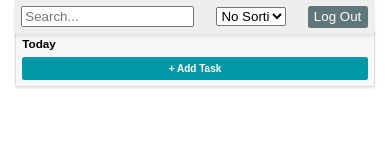
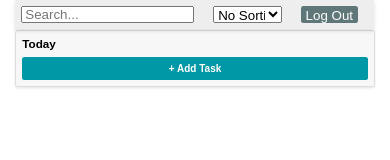
Before and after one commit to elvis-visi/todoApp, a React (Vite) app in the folder frontend/: page / in a window 390 px wide. Shown: the top 160 px of the page. Built offline with nearby package versions, Linux system fonts and the light colour scheme; sample sign-in values are in the browser's storage.

Commit message:
Styling task-item

```diff
--- a/frontend/src/components/TaskDetails.jsx
+++ b/frontend/src/components/TaskDetails.jsx
@@ -4,7 +4,6 @@ import TaskActions from './TaskActions';
 const TaskDetails = ({ task,toggleEditMode, deleteTask, handleCloseModal }) => {
   return (
     <div className="task-details">
-      <h2>Task Details</h2>
       <div className="task-detail-item">
         <label>Title:</label>
         <span>{task.title}</span>
--- a/frontend/src/styles.css
+++ b/frontend/src/styles.css
@@ -89,6 +89,10 @@ body, h1, h2, h3, p {
     box-shadow: 0 2px 4px rgba(0,0,0,0.12);
 }
 
+.search-input, .sort-select, .logout-button{
+  height: 2rem;
+}
+
 .search-input {
   flex-grow: 2;  /* Allows input to grow but limited */
   margin-right: 0.625rem; /* Spacing between elements */
@@ -102,12 +106,13 @@ body, h1, h2, h3, p {
 }
 
 .logout-button {
-  padding: 0.3125rem 0.625rem;
+  padding: 0.2rem 0.45rem;
   background-color: #607779;
   color: white;
   border: none;
   border-radius: 0.25rem;
   cursor: pointer;
+  margin-right: 1rem;
 }
 
 .logout-button:hover {
@@ -116,8 +121,8 @@ body, h1, h2, h3, p {
 
 .task-item {
   border: 0.0625rem solid #ddd;
-  margin: 0.3125rem;
-  padding: 0.65rem; /* 15px / 16px */
+  margin-bottom: 0.2rem;
+  padding: 0.2rem; /* 15px / 16px */
   display: flex;
   align-items: baseline;
   background-color: #fff;
@@ -147,7 +152,7 @@ body, h1, h2, h3, p {
   display: flex;
   justify-content: space-between;
   align-items: center;
-  margin-top: 1.25rem;
+  margin-top: 2rem;
 }
 
 
@@ -164,6 +169,8 @@ body, h1, h2, h3, p {
   border-radius: 0.25rem;
   font-size: 1rem;
   font-weight: bold;
+
+
 }
 
 .add-task-button:hover {
@@ -596,4 +603,14 @@ body, h1, h2, h3, p {
     width: 92%;
   }
 
+  .search-input, .sort-select, .logout-button{
+    height: 1.65rem;
+  }
+
+  .task-list-headerOverdue,
+  .task-list-headerToday {
+
+    margin-top: 1rem;
+  }
+
 }
```
